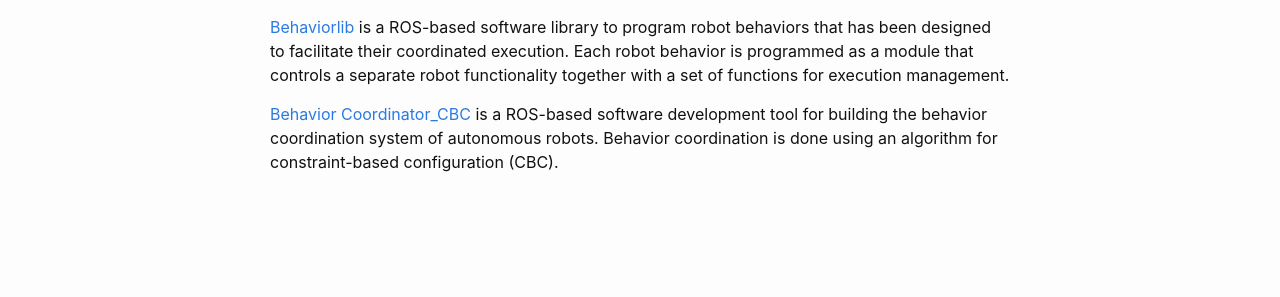
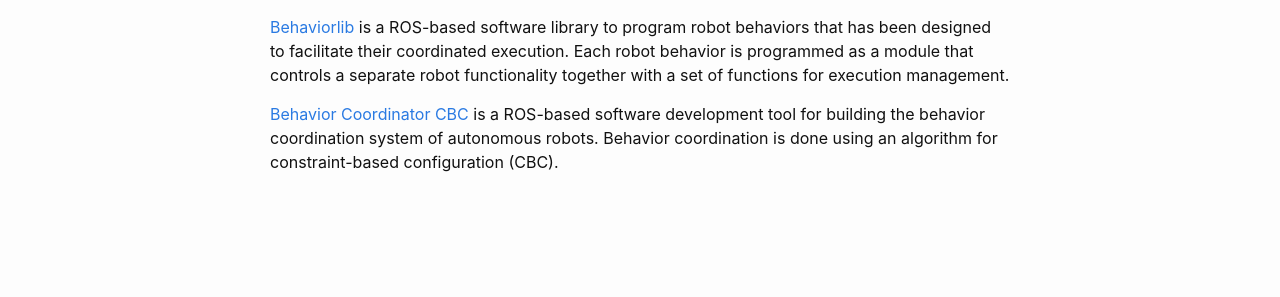
Before and after one commit to cvar-upm/cvar-upm.github.io, a Jekyll site: the page built from code.md, in a window 1280 px wide. Shown: the part 274-571 px from the top of the page. Built offline with Jekyll 4.4.1, drawn with Linux system fonts in a browser that asks for light colours.

Commit message:
Update code.md

```diff
--- a/code.md
+++ b/code.md
@@ -8,4 +8,4 @@ permalink: /code/
 
 [Behaviorlib](https://github.com/cvar-upm/behaviorlib) is a ROS-based software library to program robot behaviors that has been designed to facilitate their coordinated execution. Each robot behavior is programmed as a module that controls a separate robot functionality together with a set of functions for execution management.
 
-[Behavior Coordinator_CBC](https://github.com/cvar-upm/behavior_coordinator_cbc) is a ROS-based software development tool for building the behavior coordination system of autonomous robots. Behavior coordination is done using an algorithm for constraint-based configuration (CBC).
+[Behavior Coordinator CBC](https://github.com/cvar-upm/behavior_coordinator_cbc) is a ROS-based software development tool for building the behavior coordination system of autonomous robots. Behavior coordination is done using an algorithm for constraint-based configuration (CBC).
```
